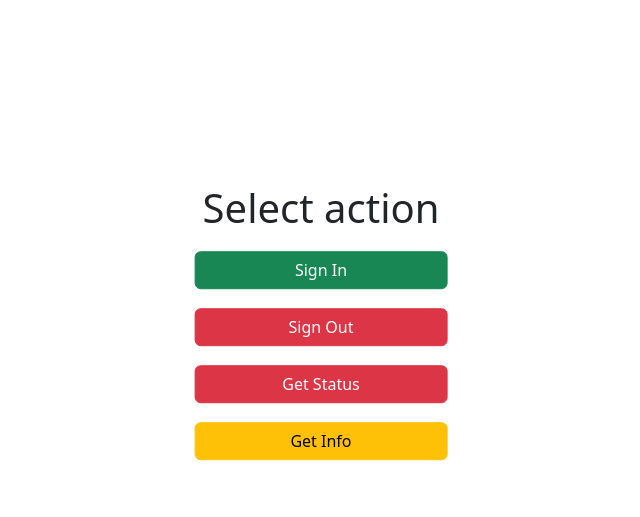
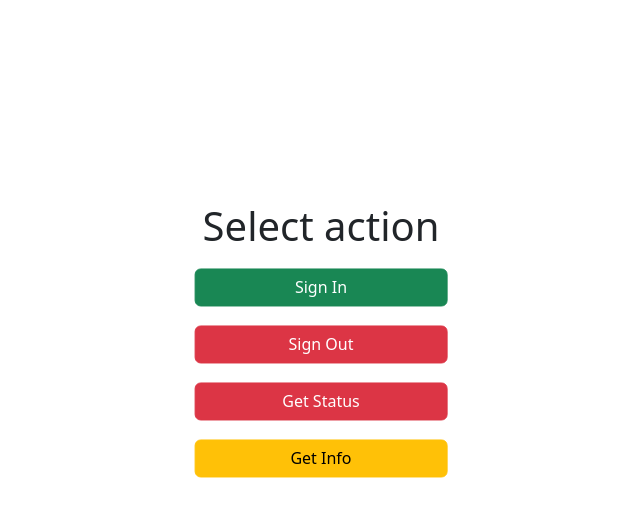
Before and after one commit to bhotw/354_attendance, a Flask app: page /home in a window 1280 px wide. Shown: the part 78-595 px from the top of the page, without its empty margins (319-959 px from the left). Run offline with Flask 3, Linux system fonts and the light colour scheme.

Commit message:
register page

```diff
--- a/templates/base.html
+++ b/templates/base.html
@@ -35,15 +35,24 @@
             </div>
         </nav>
     </div>
+              <style>
+        .bottom-three {
+           margin-bottom: 0.5cm;
+        }
+        .top {
+          padding-top: 15%;
+        }
+        </style>
 
     <div class="position-absolute top-50 start-50 translate-middle" >
+        <div class="top">
+            <div class="content">
 
-        <div class="content">
+               {% block content %}
 
-           {% block content %}
+                {% endblock %}
 
-            {% endblock %}
-
+            </div>
         </div>
     </div>
     <script src="https://cdn.jsdelivr.net/npm/@popperjs/core@2.11.6/dist/umd/popper.min.js" integrity="sha384-oBqDVmMz9ATKxIep9tiCxS/Z9fNfEXiDAYTujMAeBAsjFuCZSmKbSSUnQlmh/jp3" crossorigin="anonymous"></script>
--- a/templates/home.html
+++ b/templates/home.html
@@ -12,7 +12,7 @@
 
 
 
-        <div class="align-middle" class="top">
+        <div class="align-middle" >
 
             <h1> Select action </h1>
             <p class="bottom-three"> </p>
```
